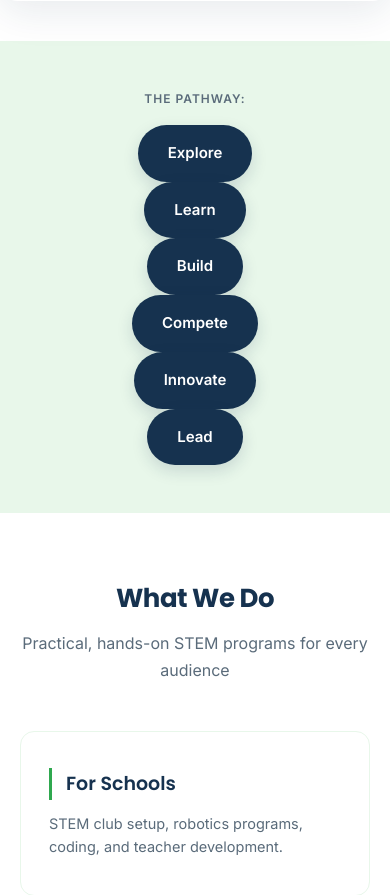
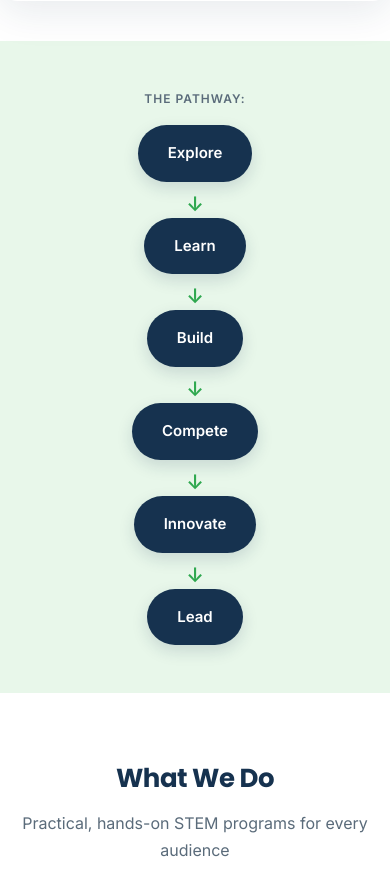
Before and after one commit to MarthaMuronji/Mindset-Coders, a Django app: page / in a window 390 px wide. Shown: the part 1052-1947 px from the top of the page. Run offline with Django 5.2, Linux system fonts and the light colour scheme.

Commit message:
Fix mobile pathway spacing and arrow visibility

```diff
--- a/static/css/style.css
+++ b/static/css/style.css
@@ -653,26 +653,29 @@ section h2 {
         font-size: 26px;
     }
 
-    .pathway-connector{
+    .pathway-connector {
         display: none;
     }
 
     .pathway-steps {
         flex-direction: column;
         align-items: center;
+        gap: 36px;
     }
 
     .pathway-step:not(:last-child)::after {
         content: '↓';
         position: absolute;
         right: auto;
-    top: auto;
-    bottom: -24px;
+        top: 100%;
+        bottom: auto;
         left: 50%;
         transform: translateX(-50%);
-    font-size: 18px;
+        margin-top: 6px;
+        font-size: 20px;
         color: var(--green);
         font-weight: 700;
+        z-index: 3;
     }
 
     .stats-row {
```
Lines whose indentation alone changed are shown as unchanged.
